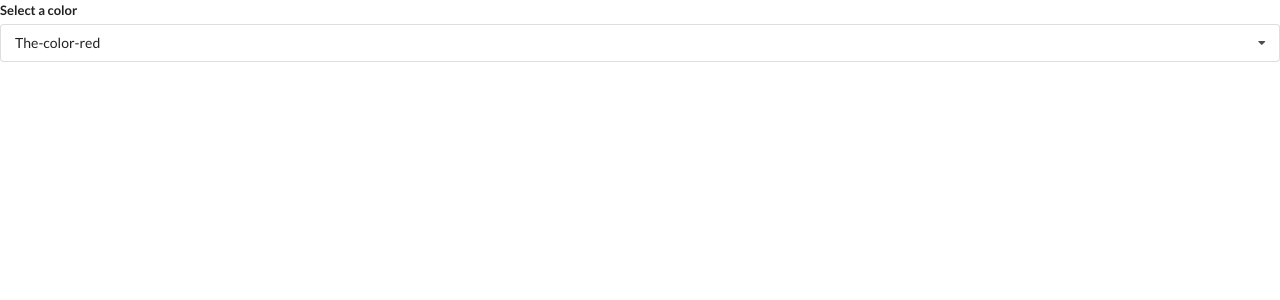
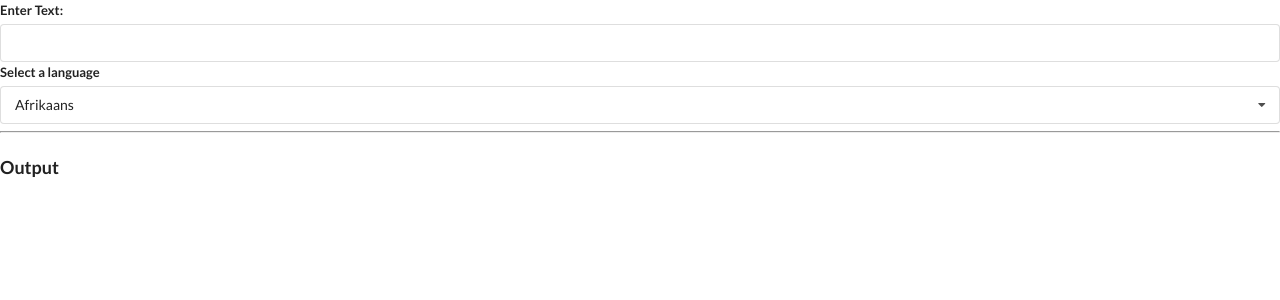
Before and after one commit to jiyulei/widgets, a React (Create React App) app: page /dropdown in a window 1280 px wide. Shown: the top 300 px of the page. Built offline with nearby package versions, Linux system fonts and the light colour scheme; no server answers.

Commit message:
Jiyu | Add translate and convert component, call google translate API, debounce input

```diff
--- a/src/component/App.js
+++ b/src/App.js
@@ -1,7 +1,8 @@
 import React, { useState } from "react";
-import Accordion from "./Accordion";
-import Search from "./Search";
-import Dropdown from "./Dropdown";
+import Accordion from "./component/Accordion";
+import Search from "./component/Search";
+import Dropdown from "./component/Dropdown";
+import Translate from "./component/Translate";
 
 // class App extends React.Component {
 //   state = {
@@ -28,18 +29,19 @@
 ];
 
 const options = [
-  {label:'The-color-red' , value: 'red'},
-  {label:'The-color-blue' , value: 'blue'},
-  {label:'The-color-gray' , value: 'gray'},
+  { label: "The-color-red", value: "red" },
+  { label: "The-color-blue", value: "blue" },
+  { label: "The-color-gray", value: "gray" },
 ];
 const App = () => {
-  const [selected, setSelected] = useState(options[0]);
+  // const [selected, setSelected] = useState(options[0]);
 
   return (
     <div>
       {/* <Accordion items={items} /> */}
       {/* <Search /> */}
-      <Dropdown options={options} selected={selected} onSelectedChange={setSelected}/>
+      {/* <Dropdown label="Select a color" options={options} selected={selected} onSelectedChange={setSelected}/> */}
+      <Translate />
     </div>
   );
 };
--- /dev/null
+++ b/src/component/Convert.js
@@ -0,0 +1,49 @@
+import React, { useEffect, useState } from "react";
+import axios from "axios";
+// AIzaSyCHUCmpR7cT_yDFHC98CZJy2LTms-IwDlM
+
+const Convert = ({ language, text }) => {
+  const [translated, setTranslated] = useState("");
+  const [debounceText, setDebounceText] = useState(text);
+
+  useEffect(() => {
+    const timeId = setTimeout(() => {
+      setDebounceText(text);
+    }, 1000);
+
+    return () => {
+      clearTimeout(timeId);
+    };
+  }, [text]);
+
+  useEffect(() => {
+    const doTranslation = async () => {
+      const { data } = await axios.post(
+        "https://translation.googleapis.com/language/translate/v2",
+        {},
+        {
+          params: {
+            q: debounceText,
+            target: language.value,
+            format: "text",
+            source: "en",
+            key: "AIzaSyCHUCmpR7cT_yDFHC98CZJy2LTms-IwDlM",
+          },
+        }
+      );
+
+      setTranslated(data.data.translations[0].translatedText);
+    };
+
+    doTranslation();
+  }, [language, debounceText]);
+
+  return (
+    <div>
+      <h3 className="ui header"> Output </h3>
+      <h2 className="ui header">{translated}</h2>
+    </div>
+  );
+};
+
+export default Convert;
--- a/src/component/Dropdown.js
+++ b/src/component/Dropdown.js
@@ -6,7 +6,7 @@
 // need to addEventListener for body
 // because dropdown component cannot listen to parent component's event.
 
-const Dropdown = ({ options, selected, onSelectedChange }) => {
+const Dropdown = ({ label, options, selected, onSelectedChange }) => {
   const [open, setOpen] = useState(false);
   const refForForm = useRef();
 
@@ -54,7 +54,7 @@
   return (
     <div ref={refForForm} className="ui form">
       <div className="field">
-        <label className="label">Select a color</label>
+        <label className="label">{label}</label>
         <div
           onClick={() => setOpen(!open)}
           className={`ui selection dropdown ${open ? "visible active" : ""}`}
--- /dev/null
+++ b/src/component/Translate.js
@@ -0,0 +1,39 @@
+import React, { useState } from "react";
+import Dropdown from "./Dropdown";
+import Convert from "./Convert";
+
+const options = [
+  { label: "Afrikaans", value: "af" },
+  { label: "Arabic", value: "ar" },
+  { label: "Hindi", value: "hi" },
+  { label: "Chinese", value: "zh" },
+  { label: "French", value: "fr" },
+];
+
+const Translate = () => {
+  const [language, setLanguage] = useState(options[0]);
+  const [text, setText] = useState("");
+
+  return (
+    <div>
+      <div className="ui form">
+        <div className="field">
+          <label>Enter Text:</label>
+          <input value={text} onChange={(e) => setText(e.target.value)} />
+        </div>
+      </div>
+      <Dropdown
+        label="Select a language"
+        options={options}
+        selected={language}
+        onSelectedChange={setLanguage}
+      />
+      <hr />
+      <h3 className="ui header">
+        <Convert language={language} text={text} />
+      </h3>
+    </div>
+  );
+};
+
+export default Translate;
```
Also changed, not shown: src/index.js (+4 -4 lines).
